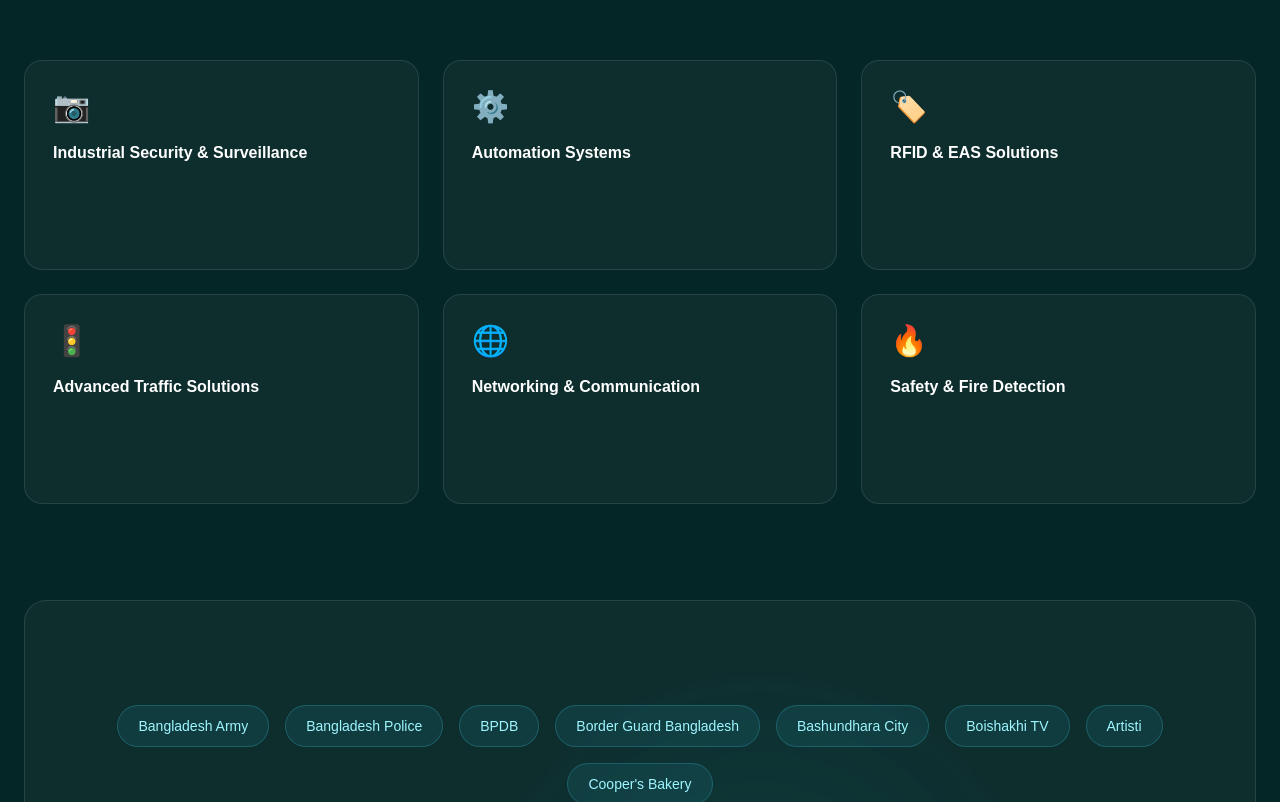
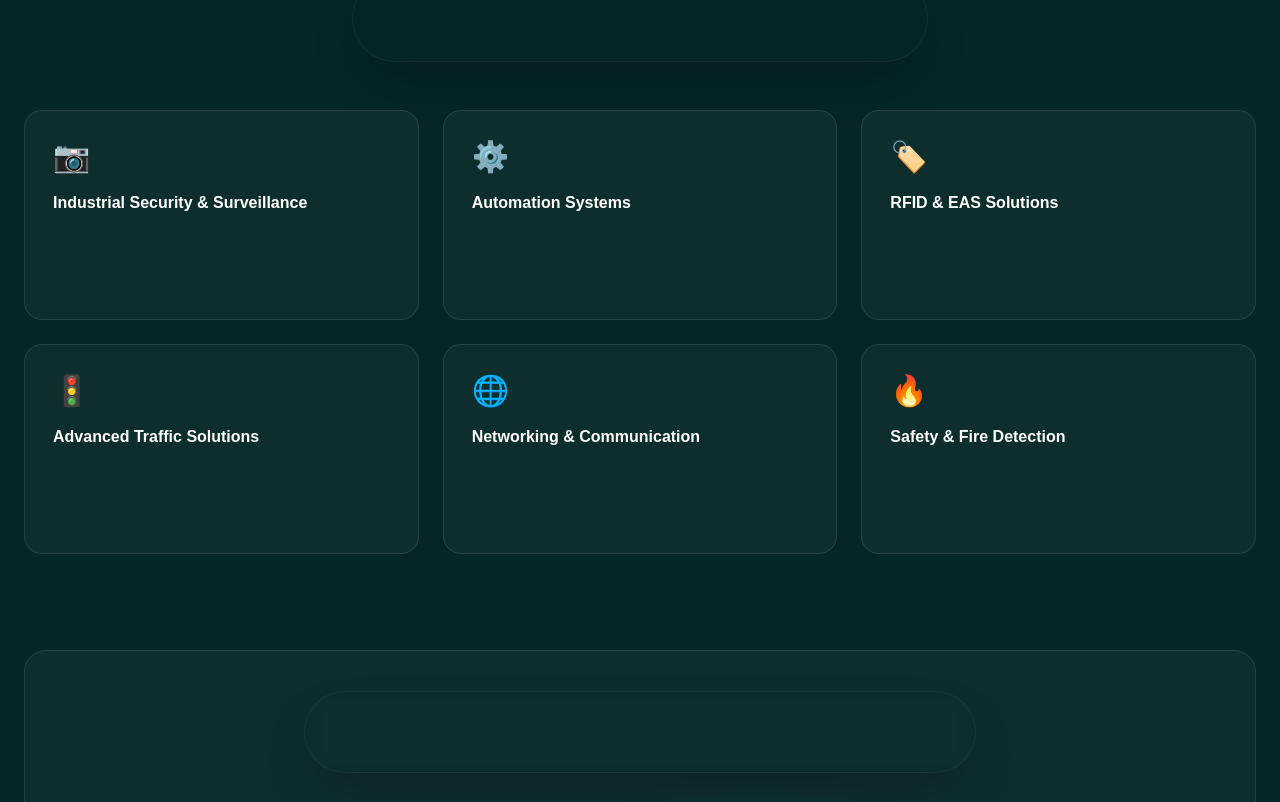
Before and after one commit to Ashiq-D/C--project, a Next.js app in the folder nodejs/techmak/: page / in a window 1280 px wide. Shown: the part 3990-4792 px from the top of the page. Built offline with nearby package versions, Linux system fonts and the light colour scheme.

Commit message:
style: apply uniform glassmorphic header styles to CompanySnapshot inner titles

```diff
--- a/nodejs/techmak/components/CompanySnapshot.tsx
+++ b/nodejs/techmak/components/CompanySnapshot.tsx
@@ -153,15 +153,17 @@ export default function CompanySnapshot() {
 
         {/* ── Core Services grid ── */}
         <div className="mb-24">
-          <motion.h3
-            initial={{ opacity: 0 }}
-            whileInView={{ opacity: 1 }}
+          <motion.div
+            initial={{ opacity: 0, y: -20 }}
+            whileInView={{ opacity: 1, y: 0 }}
             viewport={{ once: true }}
             transition={{ duration: 0.6 }}
-            className="text-center text-2xl md:text-3xl font-bold text-white/90 mb-12"
+            className="text-center mb-12 max-w-xl mx-auto backdrop-blur-md bg-[#052626]/40 rounded-3xl md:rounded-full p-6 border border-white/5 shadow-2xl"
           >
-            What We Do
-          </motion.h3>
+            <h3 className="text-2xl md:text-3xl font-bold text-white/90">
+              What We Do
+            </h3>
+          </motion.div>
           <div className="grid md:grid-cols-2 lg:grid-cols-3 gap-6">
             {coreServices.map((service, i) => (
               <motion.div
@@ -193,9 +195,11 @@ export default function CompanySnapshot() {
           transition={{ duration: 0.7 }}
           className="rounded-3xl bg-white/[0.04] border border-white/10 backdrop-blur-sm p-10"
         >
-          <h3 className="text-center text-xl md:text-2xl font-bold text-white/90 mb-8">
-            Trusted by Bangladesh's Top Institutions
-          </h3>
+          <div className="text-center mb-10 max-w-2xl mx-auto backdrop-blur-md bg-[#052626]/40 rounded-3xl md:rounded-full p-6 border border-white/5 shadow-2xl">
+            <h3 className="text-xl md:text-2xl font-bold text-white/90">
+              Trusted by Bangladesh's Top Institutions
+            </h3>
+          </div>
           <div className="flex flex-wrap justify-center gap-4">
             {clients.map((client, i) => (
               <motion.span
```
